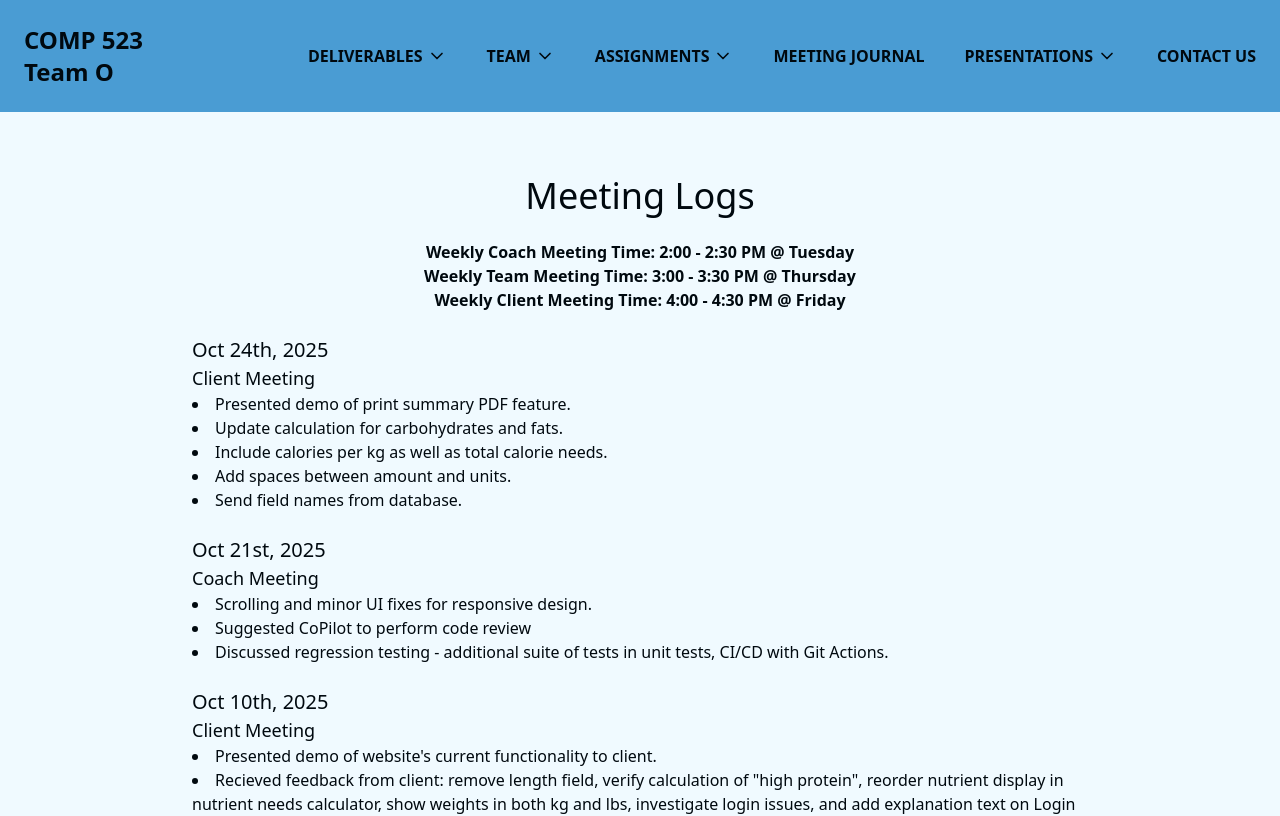
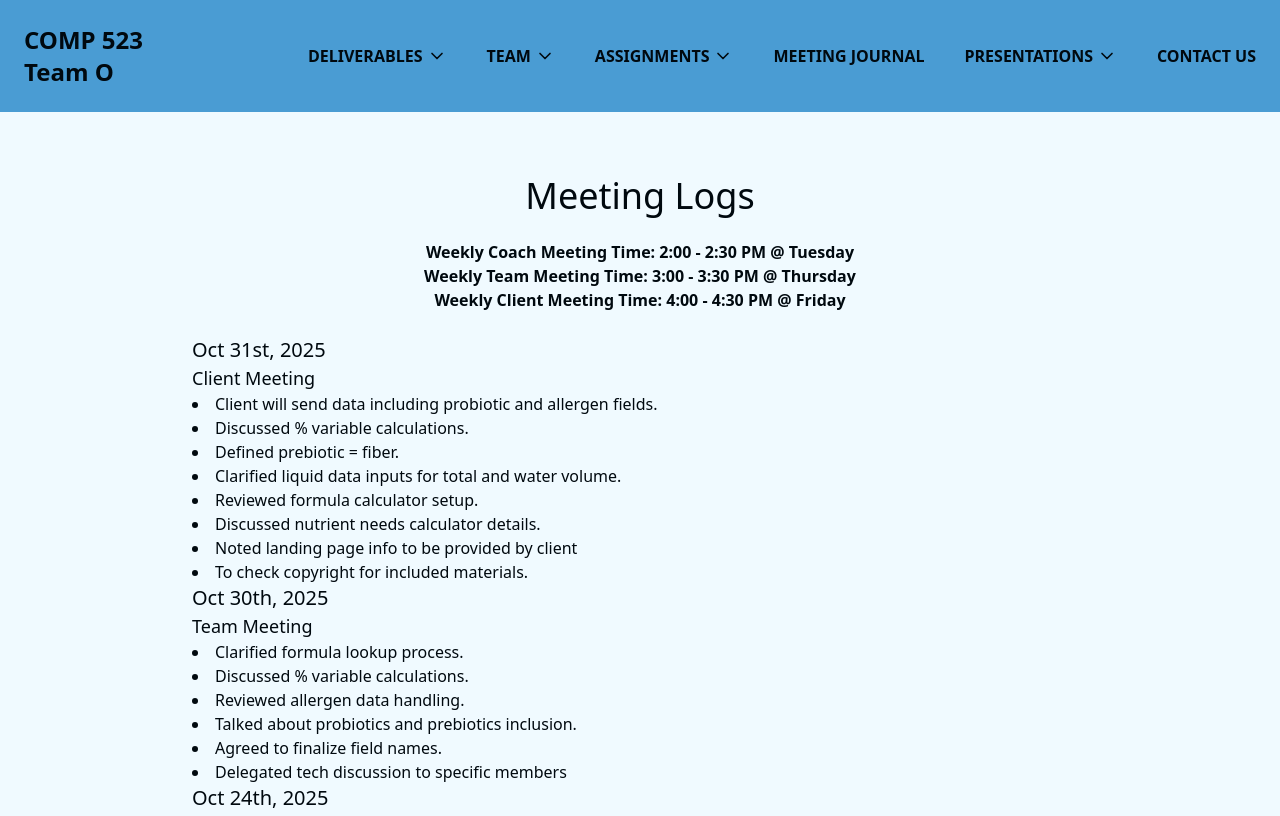
Before and after one commit to ethanbonsall/COMP-523-O, a Next.js app in the folder web/: page /journal in a window 1280 px wide. Shown: the top 816 px of the page. Built offline with nearby package versions, Linux system fonts and the light colour scheme.

Commit message:
Updated meeting journal

```diff
--- a/web/pages/journal.tsx
+++ b/web/pages/journal.tsx
@@ -19,6 +19,28 @@ const Journal = () => {
           <b>Weekly Client Meeting Time: 4:00 - 4:30 PM @ Friday</b>
         </p>
         <br></br>
+        <div className="container mx-auto px-[15%]">
+          <p className="text-xl"> Oct 31st, 2025 </p>
+          <p className="text-lg"> Client Meeting </p>
+          <li>Client will send data including probiotic and allergen fields.</li>
+          <li>Discussed % variable calculations.</li>
+          <li>Defined prebiotic = fiber.</li>
+          <li>Clarified liquid data inputs for total and water volume.</li>
+          <li>Reviewed formula calculator setup.</li>
+          <li>Discussed nutrient needs calculator details.</li>
+          <li>Noted landing page info to be provided by client</li>
+          <li>To check copyright for included materials.</li>
+        </div>
+        <div className="container mx-auto px-[15%]">
+          <p className="text-xl"> Oct 30th, 2025 </p>
+          <p className="text-lg"> Team Meeting </p>
+          <li>Clarified formula lookup process.</li>
+          <li>Discussed % variable calculations.</li>
+          <li>Reviewed allergen data handling.</li>
+          <li>Talked about probiotics and prebiotics inclusion.</li>
+          <li>Agreed to finalize field names.</li>
+          <li>Delegated tech discussion to specific members</li>
+        </div>
         <div className="container mx-auto px-[15%]">
           <p className="text-xl"> Oct 24th, 2025 </p>
           <p className="text-lg"> Client Meeting </p>
```
